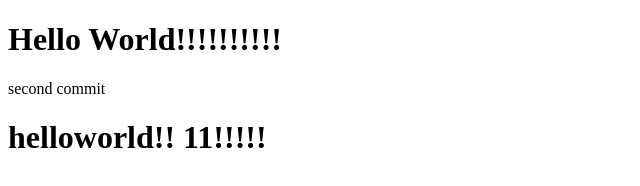
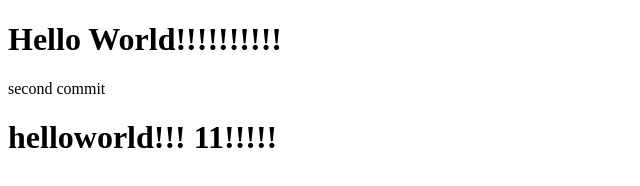
Before and after one commit to jisoo00oo/HelloWorld1, a plain HTML site: page index.html in a window 1280 px wide. Shown: the full height of the page, 0-640 px from the left. Drawn offline with Linux system fonts and the light colour scheme.

Commit message:
branch 2 commit

```diff
--- a/index.html
+++ b/index.html
@@ -9,7 +9,7 @@
     <h1>Hello World!!!!!!!!!!</h1>
 
     second commit
-    <h1>helloworld!!
+    <h1>helloworld!!!
         11!!!!!</h1>
 </body>
 </html>
```
